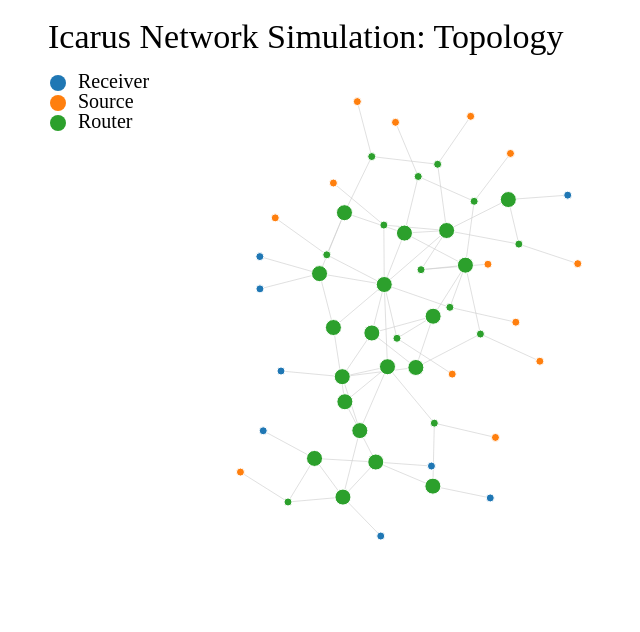
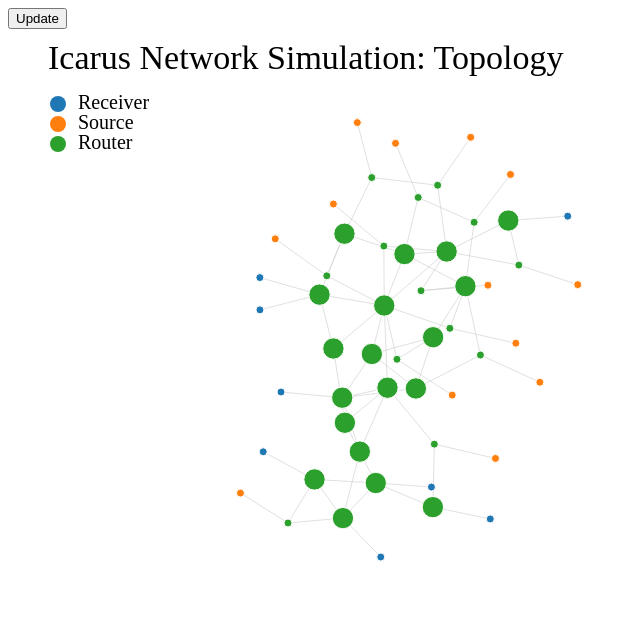
Before and after one commit to FilWisher/distributed-project, a website: page visualization/html graphs/fdg_icarus.html in a window 1280 px wide. Shown: the whole page, without its empty margins (0-640 px from the left). Drawn offline with Linux system fonts and the light colour scheme.

Commit message:
transition button, mouseover animations

```diff
--- a/visualization/html graphs/fdg_icarus.html
+++ b/visualization/html graphs/fdg_icarus.html
@@ -30,11 +30,19 @@
 
 </style>
 <body>
+
+<div id="option">
+    <input name="updateButton"
+           type="button"
+           value="Update"
+           onclick="update_colour()" />
+</div>
+
 <script type="text/javascript" src="../d3 source code/d3.min.js"></script>
 <script src="../d3 examples/d3.legend.js"></script>
 <script>
 
-    var NODE_SIZE = 2;
+    var STD_NODE_SIZE = 4;
 
     var width = 800,
         height = 600;
@@ -53,8 +61,7 @@
     d3.json("../input data/formatted_topology.json", function(error, graph) {
       if (error) throw error;
 
-      force
-          .nodes(graph.nodes)
+      force.nodes(graph.nodes)
           .links(graph.edges)
           .start();
 
@@ -76,16 +83,28 @@
               var node_size;
               if (d.type == "router") {
                 if (d.cache_size == 0) {
-                  node_size = 4
+                  node_size = STD_NODE_SIZE
                 } else {
-                    node_size = d.cache_size/2;
+                    node_size = d.cache_size/1.5;
                 }
-              } else if (d.type == "source") { node_size = 4;
-              } else if (d.type == "receiver") {node_size = 4;}
+              } else if (d.type == "source") { node_size = STD_NODE_SIZE;
+              } else if (d.type == "receiver") {node_size = STD_NODE_SIZE;}
               return node_size;
           })
           .style("fill", function(d) { return color(d.type); })
-          .call(force.drag);
+          .call(force.drag)
+          .on('mouseover', function(d,i) {
+            d3.select(this).transition()
+              .ease('cubic-out')
+              .duration('200')
+              .attr('r', 20)
+          })
+          .on('mouseout', function(d,i) {
+            d3.select(this).transition()
+              .ease('cubic-out')
+              .duration('200')
+              .attr('r', 5)
+          });
 
       node.append("title")
           .text(function(d) { return d.name; })
@@ -104,15 +123,33 @@
             .attr("cy", function(d) { return d.y; });
 
       });
+
+
     });
 
-      // Add title
+    function update_colour() {
+        canvas.selectAll(".node")
+            .transition()
+
+            .style("fill", function(d){
+              var node_colour;
+              if (d.type == "router") {
+                  node_colour = "grey"
+              } else {
+                node_colour = "yellow"
+              }
+              return node_colour;
+            })
+            .duration(2500)
+            .delay(100)
+    }
+
+    // Add title
     canvas.append("svg:text")
           .attr("class", "title")
           .attr("x", 40)
           .attr("y", 40)
           .style("font-size", "34px")
-
           .text("Icarus Network Simulation: Topology");
 
     legend = canvas.append("g")
```
